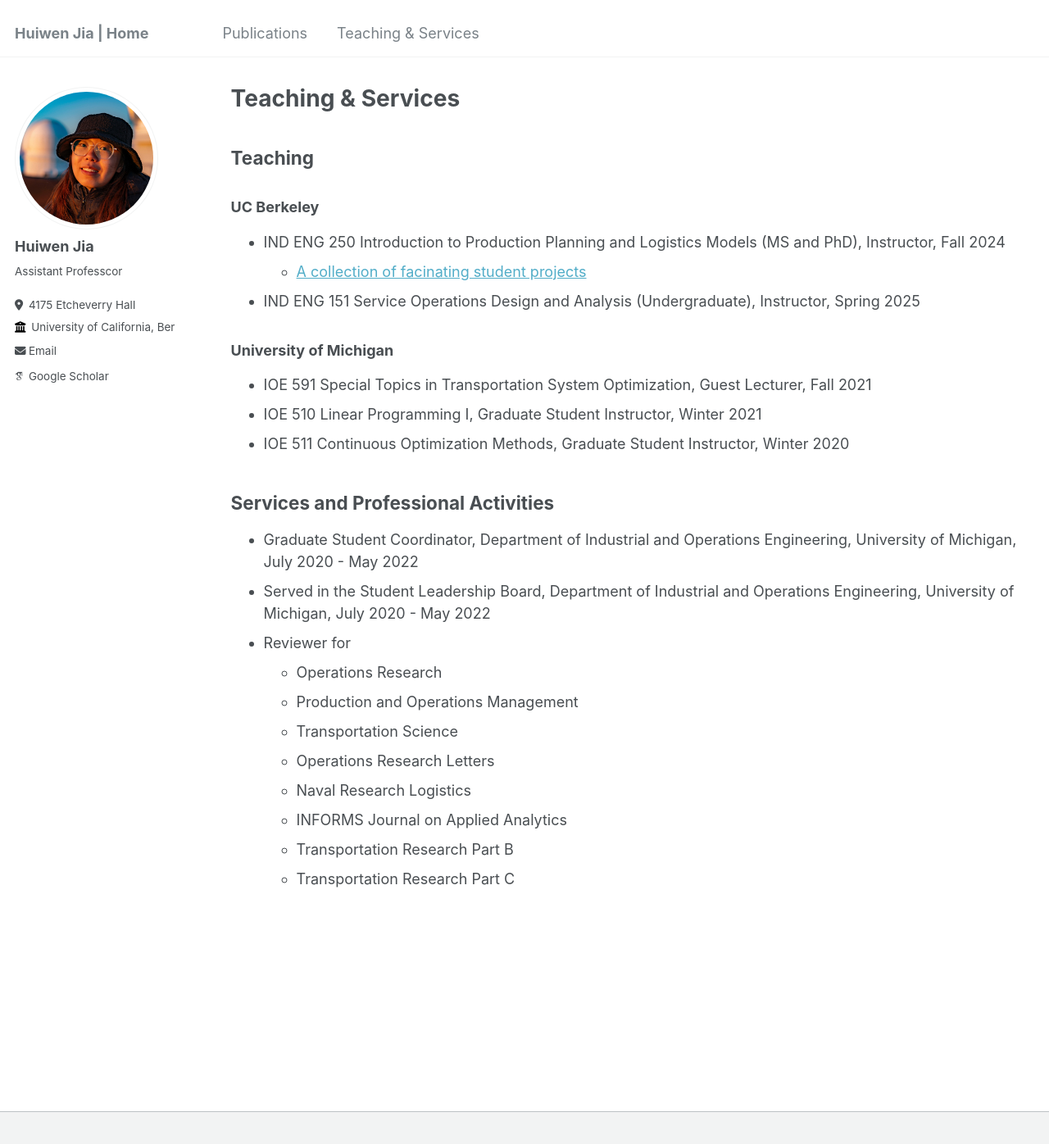
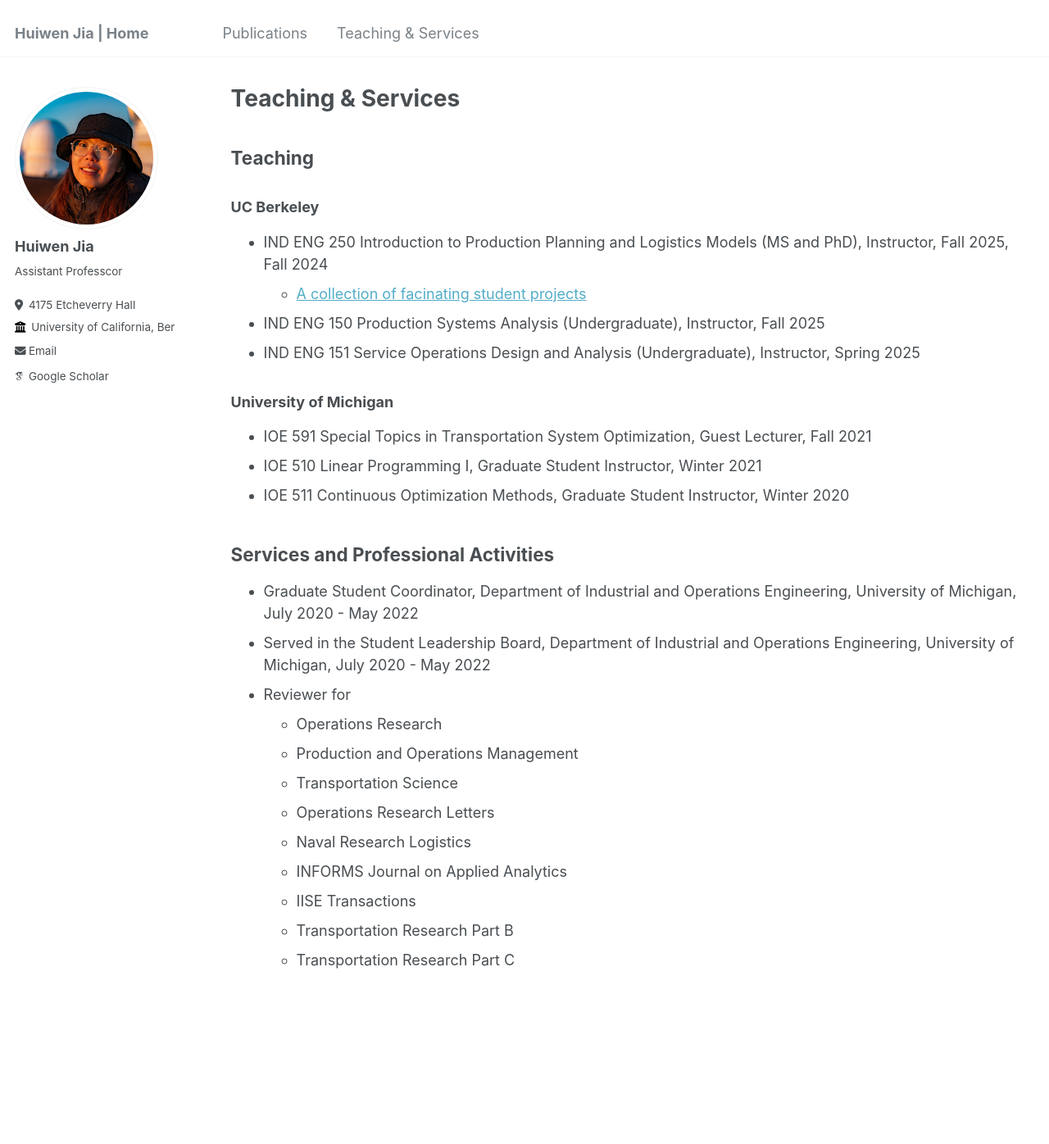
Before and after one commit to huiwen-j/huiwen-j.github.io, a Jekyll site: the page built from _pages/teaching_services.md, in a window 1280 px wide and 1400 px high. Shown: the top 1396 px of the window at 82% size. Built offline with Jekyll 4.4.1, drawn with Linux system fonts in a browser that asks for light colours; some web fonts are replaced.

Commit message:
Update teaching_services.md

```diff
--- a/_pages/teaching_services.md
+++ b/_pages/teaching_services.md
@@ -10,8 +10,9 @@ author_profile: true
 
 ### UC Berkeley
 
-- IND ENG 250 Introduction to Production Planning and Logistics Models (MS and PhD), Instructor, Fall 2024
+- IND ENG 250 Introduction to Production Planning and Logistics Models (MS and PhD), Instructor, Fall 2025, Fall 2024
   * [A collection of facinating student projects](https://sites.google.com/berkeley.edu/ieor-250-projects/home)
+- IND ENG 150 Production Systems Analysis (Undergraduate), Instructor, Fall 2025
 - IND ENG 151 Service Operations Design and Analysis (Undergraduate), Instructor, Spring 2025
 
 ### University of Michigan
@@ -30,5 +31,6 @@ author_profile: true
   * Operations Research Letters
   * Naval Research Logistics
   * INFORMS Journal on Applied Analytics
+  * IISE Transactions
   * Transportation Research Part B
   * Transportation Research Part C
```
